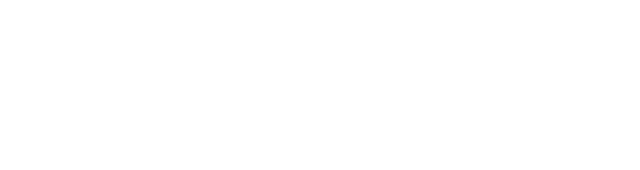
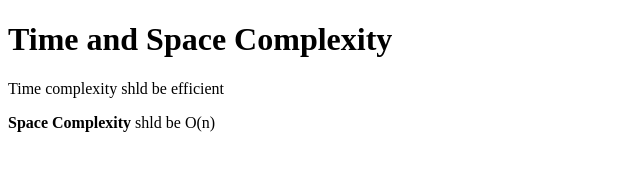
Before and after one commit to acciojob/time-and-space-complexity-aarushichopkar, a website: page main.html in a window 1280 px wide. Shown: the whole page, without its empty margins (0-640 px from the left). Drawn offline with Linux system fonts and the light colour scheme.

Commit message:
created a submission

```diff
--- a/main.html
+++ b/main.html
@@ -8,6 +8,9 @@
 
 <body>
 	<!-- the entire body must be written by student -->
+	<h1>Time and Space Complexity</h1>
+	<p>Time complexity shld be efficient</p>
+	<p><b>Space Complexity</b> shld be O(n)</p>
     <script type="text/javascript" src="./script.js">
 </script>
 
```
